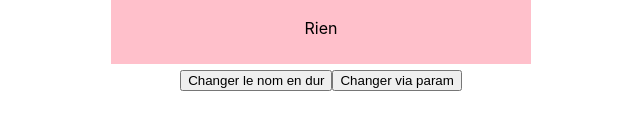
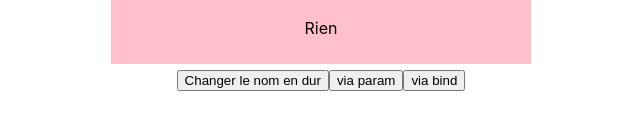
Before and after one commit to josh-Muleshi/cars-react-app, a React (Create React App) app: page / in a window 1280 px wide. Shown: the part 352-482 px from the top of the page, without its empty margins (319-959 px from the left). Built offline with nearby package versions, Linux system fonts and the light colour scheme.

Commit message:
change title via bind

```diff
--- a/src/App.js
+++ b/src/App.js
@@ -20,13 +20,20 @@ class App extends Component {
     })
   }
 
+  changeViaBind = (param) => {
+    this.setState({
+      titre: param
+    })
+  }
+
   render() {
     return (
       <div className="App">
         <Mycars title={this.state.titre}/>
 
         <button onClick={this.changeTitle}>Changer le nom en dur</button>
-        <button onClick={() => this.changeViaparam('titre via param')}>Changer via param</button>
+        <button onClick={() => this.changeViaparam('titre via param')}>via param</button>
+        <button onClick={this.changeViaBind.bind(this, 'Titre via bind')}>via bind</button>
       </div>
     );
   }
```
